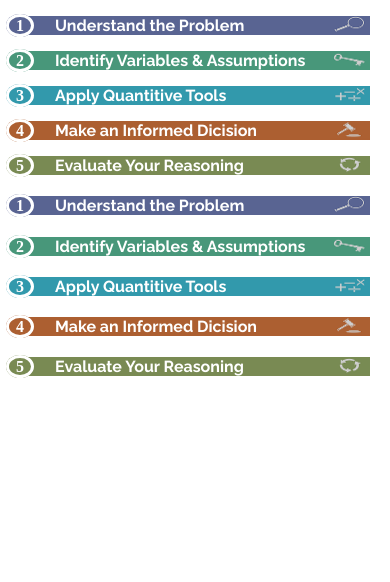
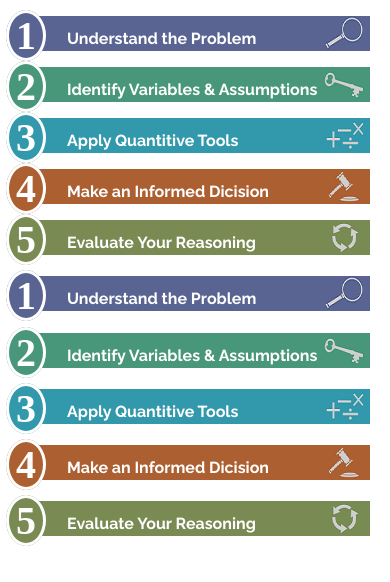
Before and after one commit to YuraVasiuk/Learning, a plain HTML site: page Learn_CSS/image_to_header/index.html in a window 390 px wide. Drawn offline with Linux system fonts and the light colour scheme.

Commit message:
Improved and final version

```diff
--- a/Learn_CSS/image_to_header/styles.css
+++ b/Learn_CSS/image_to_header/styles.css
@@ -2,19 +2,23 @@ body {
     margin-left: 40px;
 }
 
-h3,
-h4 {
+.step {
     color: #ffffff;
+    font-family: 'Raleway', sans-serif;
+    font-size: 2em;
+    height: 50px;
+    padding-bottom: 20px;
     width: 30%;
     min-width: 700px;
-    font-size: 2em;
-    font-family: 'Raleway', sans-serif;
+    line-height: 60px;
 }
 
 .step::before {
     font-family: serif;
+    font-size: 2.5em;
     position: relative;
     right: 4%;
+    top: 5px;
     padding-left: 2%;
     padding-right: 2%;
     margin-right: 2%;
@@ -25,9 +29,9 @@ h4 {
 
 .step:after {
     float: right;
-    background-size: 80px 35px;
-    width: 80px;
-    height: 35px;
+    background-size: 100px 70px;
+    width: 100px;
+    height: 70px;
     content: "";
 }
 
@@ -102,17 +106,19 @@ h4 {
     body {
         margin-left: 20px;
     }
-    h3,
-    h4 {
+    .step {
+        font-size: 1em;
+        height: 25px;
+        padding-bottom: 10px;
         width: 50%;
         min-width: 450px;
-        font-size: 1em;
+        line-height: 30px;
     }
 
     .step::after {
-        background-size: 40px 17px;
-        width: 40px;
-        height: 17px;
+        background-size: 50px 35px;
+        width: 50px;
+        height: 35px;
     }
 }
 
@@ -122,9 +128,8 @@ h4 {
     body {
         margin-right: 20px;
     }
-    h3,
-    h4 {
+    .step {
         width: 100%;
-        min-width: 330px;
+        min-width: 350px;
     }
 }
```
